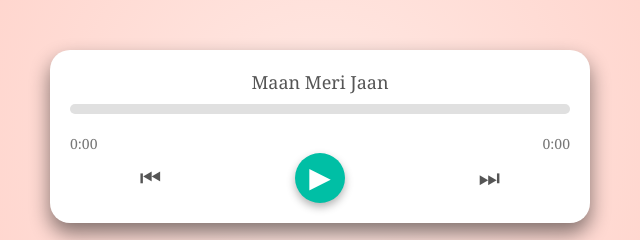
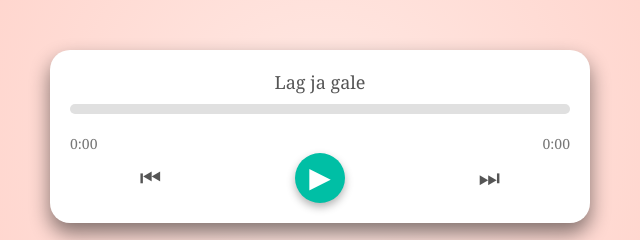
Before and after one commit to m-panda-f/IDEA, a plain HTML site: page music.html in a window 1280 px wide. Shown: the part 264-504 px from the top of the page, 320-960 px from the left. Drawn offline with Linux system fonts and the light colour scheme.

Commit message:
29th dec

```diff
--- a/index.js
+++ b/index.js
@@ -26,7 +26,7 @@ window.onload = function() {
 };
 // Messages for the love letter
 const messages = [
-    "My dear gungun<br><br>I never knew that I am capable of loving someone so much as I love you. You know, I feel kinda jealous of the people who can see you every day, who can hear your voice and be around you. I always be like 'mera time kab aayega,' but just think, ek din aayega zaroor, and I'm just waiting for it.<br><br>I am sorry that I am kinda super possessive, that I even feel insecure when you are with any other opposite gender😭. I am really very sorry for that😞, but I love you so much, meri gungun. I wanna be with you, I wanna hold your hand and spend my entire life with you. I want to stay close to you so that there will be no gap even for the air to pass between us😭.<br><br>I just wanna stick to you and tell you how much I love you. I wish ye time jaldi jaldi chala jaye and hum miljaye 😭😭. Mujhse to raha nahi jaata aise. Every day, I wish to be with you, and at the end of the day, I just give myself hope ki ek din reduce hogaya and we will meet soon karke 🥹",
+    "My dear gungun<br><br>Helloo babbyy i really really love you alot and i wanna marry you, you mean the world to me and idk what i would do without you. <br> Everything about you is perfect and i love you so much. I am sorry that i am behaving so clingy and asking for your time but kal raat se when you had a heart stroke i was so scared of losing you i was constantly asking amaan bhai about you and i remebred my past of where i was all alone and koi nahi tha and you came and made it the most beautiful but hearing all that it was just like a trauma to me.<br> I can't lose you, my life without your presence is nothing i would rather die than living it without you. please mujhse kabhi chor ke nahi jana i promise to be the best one for you will never leave you will never let you down i will always be there for you🥺🥺",
     "Meri gunnii<br><br>I love youu merrii jaann please apne iss panda ko kabhi na chor ke jaana I will always be your side and always love you more than from the day before I loved you and I will always be your forever Will you be mine forever meri gunnu??🥺 Meri pyaari pyaari Gungun,",
     "Mera Pyaara Bachha<br><br>You are the most incredible person I've ever known, and I am truly grateful to have you in my life. Your kindness, your warmth, and your beautiful smile make every day brighter. You bring out the best in me. I smile when I think of us. I still remember the day I first saw you, the way you looked and the way you made me feel like the luckiest person in the world.",
     "Meri Pyaari Pyaari goongoon<br><br> You Have the most amazing smile and your eyes are my favorite view. Nasha hai tumhari aankhon mein and also I see a future full of love, and happiness. I will be therehard moment, also to celebrate your achievements and support you in your challenges. There are so many things I love about you - the way you care for others, your passion, your hobbies, your sense of humor, and the way you make my day special. I LOVE YOUU😽",
--- a/music.html
+++ b/music.html
@@ -163,20 +163,13 @@
 
     <script>
         const songs = [
-            {title: "Maan Meri Jaan", src: "music/King - Maan Meri Jaan.mp3" },
-            {title:"Saiyan Dil mein aana re", src:"music/Saiyan-Dil-Me-Aana-Re-Aake-Phir-Na-Jana-Re_192(PagalWorldl).mp3"},
-            {title:"Ban Ja Tu Meri Rani", src:"music/Ban Ja Rani (From _Tumhari Sulu_).mp3"},
-            {title:"Channa Ve",src:"music/Channa Ve - From _Bhoot - Part One_ The Haunted Ship_.mp3"},
-
-            {title:"Chashni",src:"music/Chashni (From _Bharat_).mp3"},
-            {title:"Chedkhaniyaan",src:"music/Chedkhaniyaan.mp3"},
-            {title:"Enna Sona",src:"music/Enna Sona.mp3"},
-            {title:"Hua Main",src:"music/Hua Main (From _ANIMAL_).mp3"},
-            {title:"Janam Janam",src:"music/Janam Janam.mp3"},
-            {title:"Jeena Jeena",src:"music/Jeena Jeena.mp3"},
-            {title:"Nazar Na Lag Jaaye",src:"music/Nazar Na Lag Jaaye (From _Stree_).mp3"},
-            {title:"Subhanallah",src:"music/Subhanallah.mp3"},
-            {title:"Tum Ho Mera Pyar",src:"music/Tum Ho Mera Pyar.mp3"}
+            { title: "Lag ja gale", src: "music/13 Lag jaa Gale - SANAM.mp3" },
+            { title: "Mann Bharryaa", src: "music/Mann Bharryaa 2.0  Official Video  Shershaah  Sidharth  Kiara  B Praak  Jaani.mp3" },
+            { title: "Jab koi baat", src: "music/Jab Koi Baat Lyrics   Atif Aslam   shirley setia   RB Lyrics.mp3" },
+            { title: "Aap ki Nazron ne Samjha ", src: "music/Aap Ki Nazron Ne Samjha  Sanam.mp3" },
+            { title: "Bulleya listen at 1:04 minutes", src: "music/Lyrical  Bulleya Song with Lyrics  Sultan  Salman, Anushka, Vishal & Shekhar, Irshad Kamil, Papon.mp3" },
+            { title: "Apna Bana le", src: "music/Arijit Singh - Apna Bana Le (Lyrics).mp3" },
+            { title: "Raabta", src: "music/Arijit Singh - Raabta (Lyrics Video) Agent Vinod  Saif Ali Khan , Kareena Kapoor Khan..mp3" }
         ];
 
         const audioPlayer = document.getElementById('audio-player');
@@ -240,6 +233,9 @@
             if (isPlaying) audioPlayer.play();
         }
 
+        // Add event listener for song end to play the next song
+        audioPlayer.addEventListener('ended', nextSong);
+
         playPauseBtn.addEventListener('click', playPauseSong);
         prevBtn.addEventListener('click', prevSong);
         nextBtn.addEventListener('click', nextSong);
@@ -252,5 +248,6 @@
         // Initialize the first song
         loadSong(currentSongIndex);
     </script>
+
 </body>
 </html>
```
Also changed, not shown: 12 other files.
